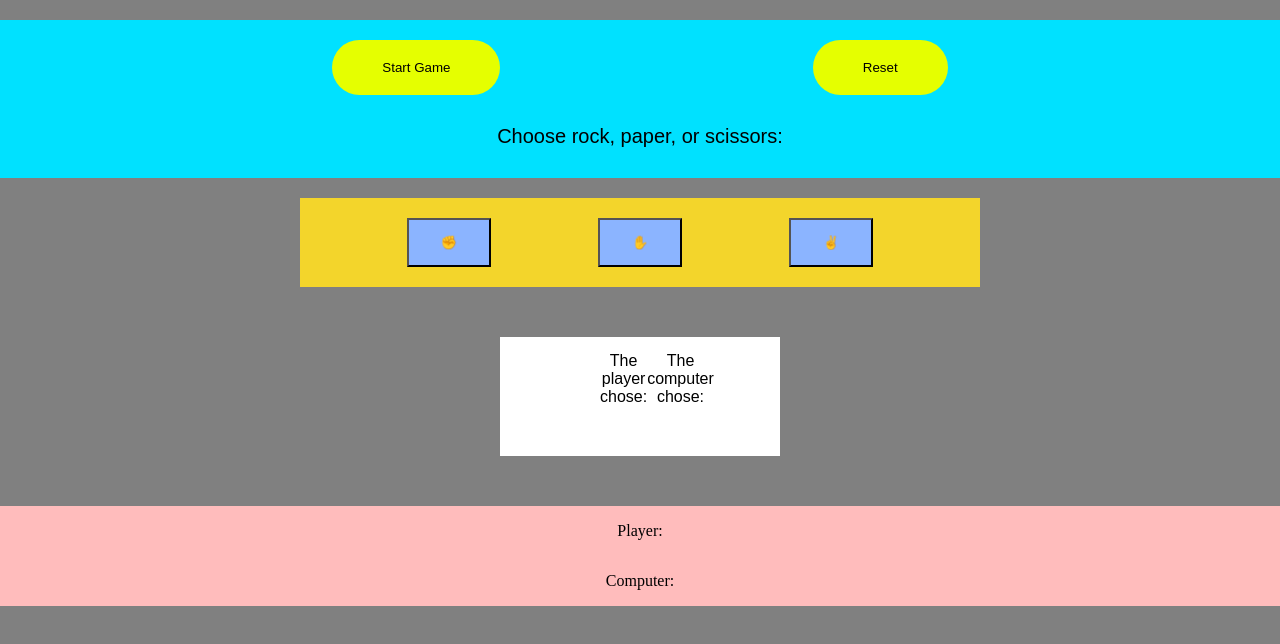
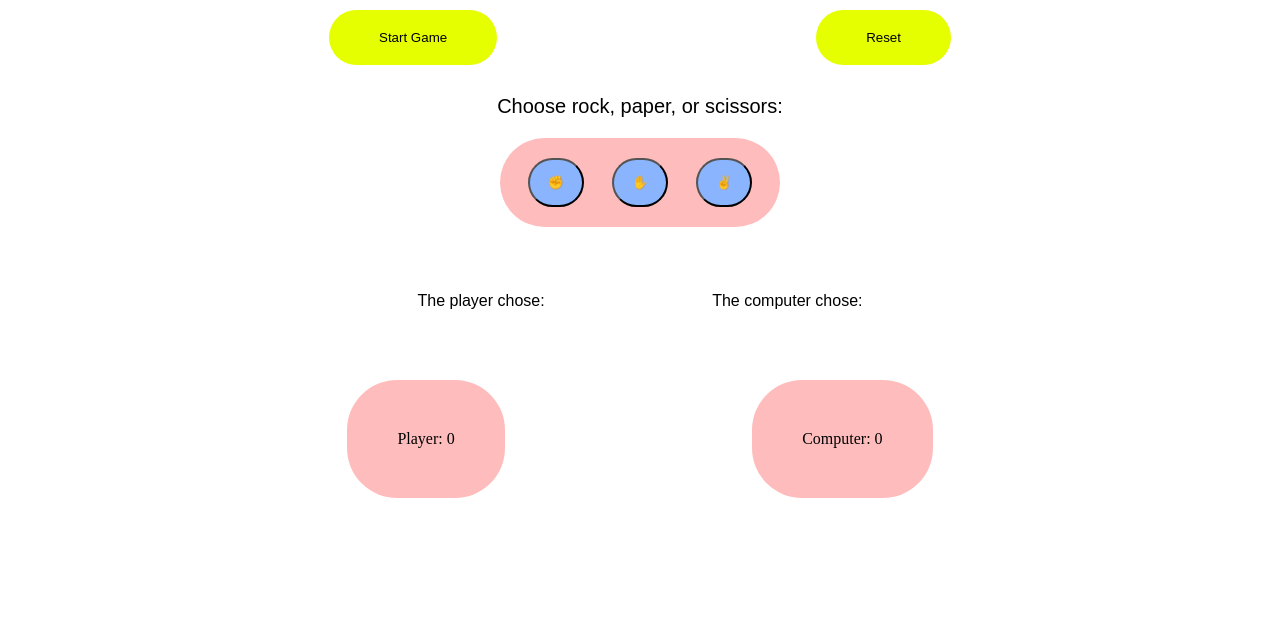
Before and after one commit to djsong15/rock-paper-scissors, a plain HTML site: page index.html in a window 1280 px wide. Both pictures are taken after a click on the button "Start Game". Drawn offline with Linux system fonts and the light colour scheme.

Commit message:
Cleaned up CSS, alerts when either player or computer reaches 5 wins. Added a reset function, attached it to reset button

```diff
--- a/index.html
+++ b/index.html
@@ -7,27 +7,30 @@
     <script src="script.js" defer></script>
 </head>
 <body>
-    <header id="main-menu">
     <div id="main-buttons">
-            <button class="main-button">Start Game</button>
-            <button class="main-button">Reset</button>
+        <button class="main-button" onclick="game()">Start Game</button>
+        <button class="main-button" onclick="reset()">Reset</button>
     </div>
-        <div id="main-description">
+    <div id="game-ui">
+        <div id="instructions">
             <p>Choose rock, paper, or scissors:</p>
         </div>
-    </header>
         <div id="game-buttons">
             <button class = "choice" value="Rock">&#9994</button>
             <button class = "choice" value="Paper">&#9995</button>
             <button class = "choice" value="Scissors">&#9996</button>
         </div>
+    </div>
     <div id="results">
+        <div id="scoreboard">
             <div id="player-result">The player chose: <span id="player" style="color: red;"></span></div>
             <div id="computer-result">The computer chose: <span id="computer" style="color: blue;"></span></div>
         </div>
+        <div id="game-message"></div>
+    </div>
     <div id="score">
-        <p>Player: <span id="playerScore"></span></p>
-        <p>Computer: <span id="computerScore"></span></p>
+        <div id="player-score">Player: <span id="playerScore"></span></div>
+        <div id="computer-score">Computer: <span id="computerScore"></span></div>
     </div>
 </body>
 </html>
--- a/script.js
+++ b/script.js
@@ -1,6 +1,5 @@
 const playerDisplay = document.querySelector('#player');
 const computerDisplay = document.querySelector('#computer');
-const scorePanel = document.querySelector
 const playerResult = document.createElement('p');
 const computerResult = document.createElement('p');
 const playerChoice = document.querySelectorAll('.choice');
@@ -8,8 +7,15 @@ const playerScoreboard = document.querySelector('#playerScore');
 const comptuerScoreboard = document.querySelector('#computerScore');
 const playerSpan = document.createElement('span');
 const computerSpan = document.createElement('span');
+const message = document.querySelector('#game-message');
+const messageContent = document.createElement('p');
 let playerScore = 0;
 let computerScore = 0;
+
+playerSpan.textContent = playerScore;
+playerScoreboard.appendChild(playerSpan);
+computerSpan.textContent = computerScore;
+comptuerScoreboard.appendChild(computerSpan);
 
 function computerPlay() {
     let choices = ['Rock', 'Paper', 'Scissors'];
@@ -24,17 +30,20 @@ function playRound(player, computer) {
     computerDisplay.appendChild(computerResult);
 
     if (player === computer) {
-        return ("It's a tie!");
+        messageContent.textContent = `It's a tie!`;
+        message.appendChild(messageContent);
     } else if (player === "Rock" && computer === "Scissors" ||
                player === "Scissors" && computer === "Paper" ||
                player === "Paper" && computer === "Rock") {
         playerScore += 1;
-        return (`You win! ${player} beats ${computer}`);
+        messageContent.textContent = `You win! ${player} beats ${computer}`;
+        message.appendChild(messageContent);
     } else if (player === "Rock" && computer === "Paper" ||
                player === "Scissors" && computer === "Rock" ||
                player === "Paper" && computer === "Scissors") {
         computerScore += 1;
-        return (`You lose! ${computer} beats ${player}`);
+        messageContent.textContent = `You lose! ${computer} beats ${player}`;
+        message.appendChild(messageContent);
     }
 }
 
@@ -45,15 +54,28 @@ function game() {
         console.log(playRound(playerSelection, computerSelection) + `. Round ${i} complete`);
     }*/
 
-    console.log(`Final: Player - ${playerScore}, Computer - ${computerScore}`)
+    reset();
 
-    if (playerScore > computerScore) {
-        console.log(`You beat the computer!!!`);
-    } else if (playerScore < computerScore) {
-        console.log(`The computer beat you!!!`);
-    } else {
-        console.log(`You tied with a computer?!`);
-    }
+        if (playerScore === 5) {
+            alert(`You beat the computer!!!`);
+        } else if (computerScore === 5) {
+            alert(`The computer beat you!!!`);
+        }
+
+    console.log(`Final: Player - ${playerScore}, Computer - ${computerScore}`);
+}
+
+function reset() {
+    playerDisplay.removeChild(playerResult);
+    computerDisplay.removeChild(computerResult);
+    message.removeChild(messageContent);
+
+    playerScore = 0;
+    computerScore = 0;
+    playerSpan.textContent = playerScore;
+    playerScoreboard.appendChild(playerSpan);
+    computerSpan.textContent = computerScore;
+    comptuerScoreboard.appendChild(computerSpan);
 }
 
 playerChoice.forEach(choice => choice.addEventListener('click', function (e) {
@@ -63,4 +85,10 @@ playerChoice.forEach(choice => choice.addEventListener('click', function (e) {
     playerScoreboard.appendChild(playerSpan);
     computerSpan.textContent = computerScore;
     comptuerScoreboard.appendChild(computerSpan);
+
+    if (playerScore === 5) {
+        alert(`You beat the computer!!!`);
+    } else if (computerScore === 5) {
+        alert(`The computer beat you!!!`);
+    }
 }));
--- a/style.css
+++ b/style.css
@@ -1,13 +1,6 @@
 html, body {
-    background-color: gray;
     margin: 0;
     padding: 0;
-}
-
-#main-menu {
-    background-color: rgb(0, 225, 255);
-    margin: 20px 0px;
-    padding: 10px;
 }
 
 #main-buttons {
@@ -24,7 +17,7 @@ html, body {
     border: none;
 }
 
-#main-description {
+#instructions {
     display: flex;
     justify-content: center;
     font-size: 20px;
@@ -32,35 +25,46 @@ html, body {
 }
 
 .choice {
-    padding: 15px 32px;
+    padding: 15px 18px;
+    border-radius: 50px;
     background-color: rgb(139, 180, 255);
 }
 
 #game-buttons {
-    background-color: rgb(243, 213, 43);
-    margin: 0px 300px 0px 300px;
+    background-color: rgb(255, 188, 188);
+    border-radius: 50px;
+    margin: 0px 500px 0px 500px;
     padding: 20px 0px 20px 0px;
     display: flex;
     justify-content: space-evenly;
 }
 
 #results {
-    text-align: center;
     font-family: Arial, Helvetica, sans-serif;
-    display: flex;
-    justify-content: space-between;
-    background-color: white;
-    padding: 15px 100px 0px 100px;
-    margin: 50px 500px 50px 500px;
+    padding: 15px 50px 0px 50px;
+    margin: 50px 200px 50px 200px;
+    border-radius: 10px;
 }
 
-#player-result, #computer-result {
-    padding-bottom: 50px;
+#scoreboard {
+    display: flex;
+    justify-content: space-evenly;
+    text-align: center;
+}
+
+#game-message {
+    text-align: center;
+    padding-bottom: 20px;
 }
 
 #score {
     display: flex;
-    flex-direction: column;
-    align-items: center;
+    justify-content: space-evenly;
+    margin: 50px 100px;
+}
+
+#player-score, #computer-score {
+    padding: 50px;
     background-color: rgb(255, 188, 188);
+    border-radius: 50px;
 }
```
Lines whose indentation alone changed are shown as unchanged.
